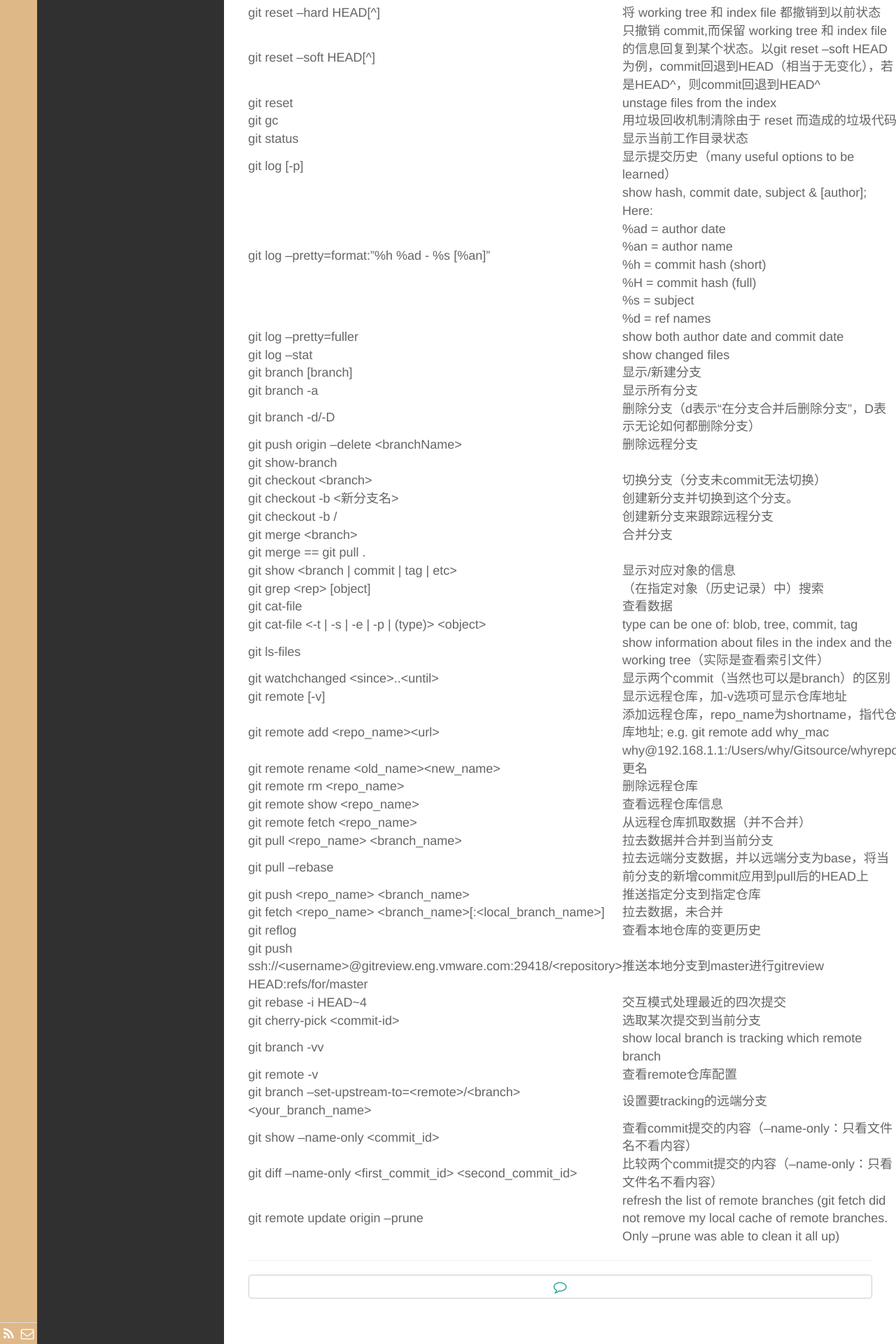
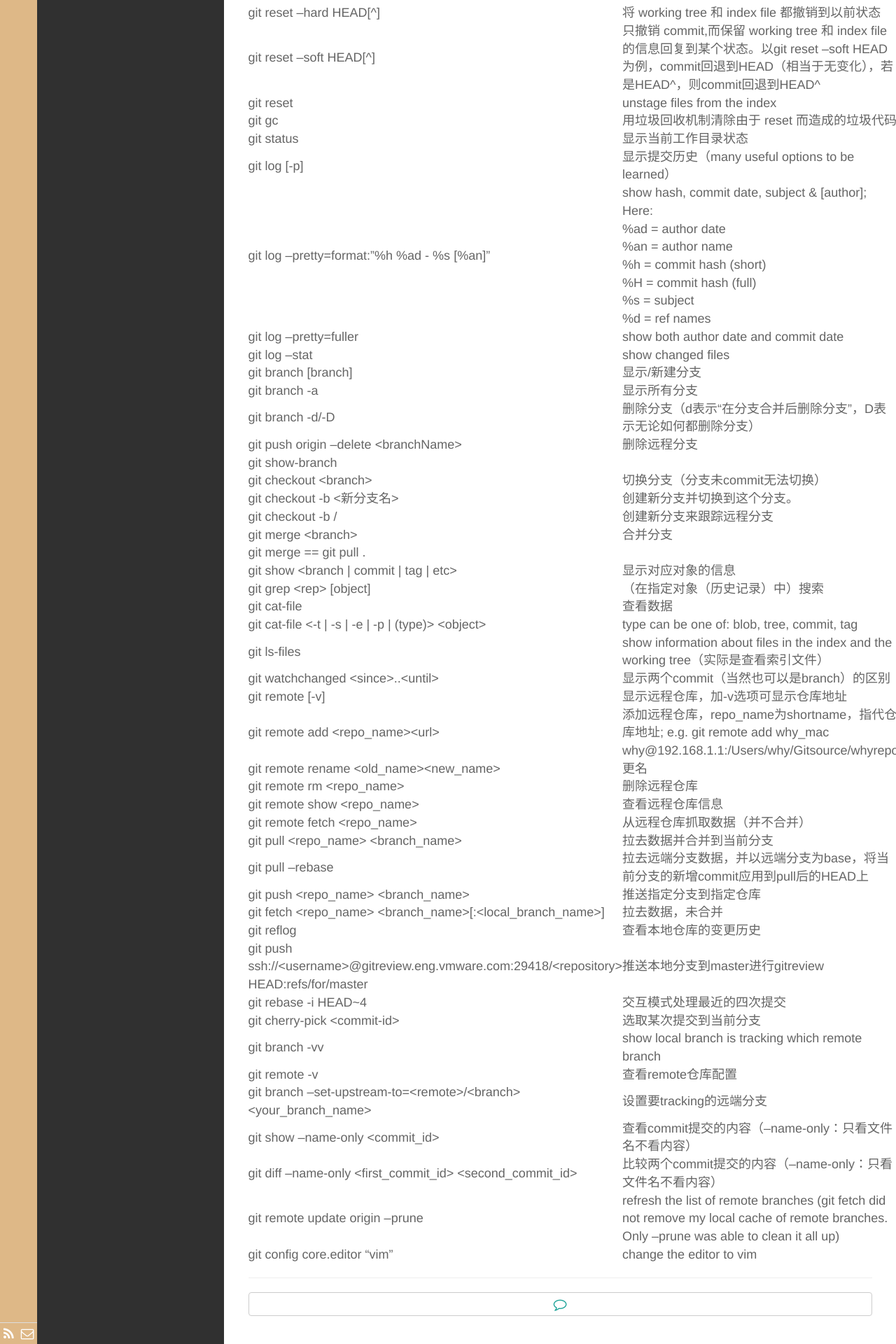
Before and after one commit to qhdwhy184/qhdwhy184.github.io, a Jekyll site: the page built from _posts/技术/2017-08-03-Git命令学习小结.md, in a window 1280 px wide. Shown: the part 657-2577 px from the top of the page at 70% size. Built offline with Jekyll 4.4.1, drawn with Linux system fonts in a browser that asks for light colours.

Commit message:
Update 2017-08-03-Git命令学习小结.md

```diff
--- a/_posts/技术/2017-08-03-Git命令学习小结.md
+++ b/_posts/技术/2017-08-03-Git命令学习小结.md
@@ -73,3 +73,4 @@ description:
 |git show --name-only &lt;commit_id&gt;|查看commit提交的内容（--name-only：只看文件名不看内容）|
 |git diff --name-only &lt;first_commit_id&gt; &lt;second_commit_id&gt;|比较两个commit提交的内容（--name-only：只看文件名不看内容）|
 |git remote update origin --prune| refresh the list of remote branches (git fetch did not remove my local cache of remote branches. Only --prune was able to clean it all up)|
+|git config core.editor "vim"|change the editor to vim|
```
